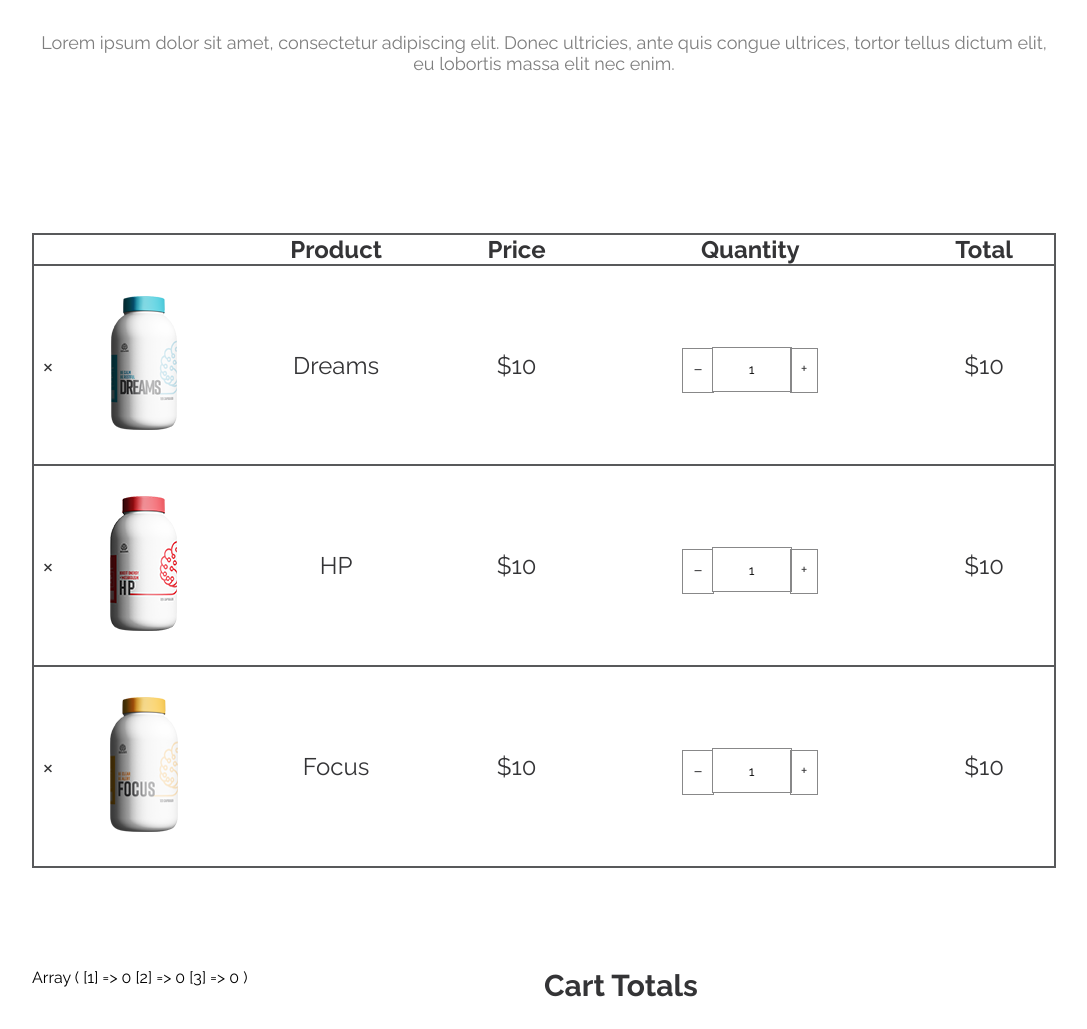
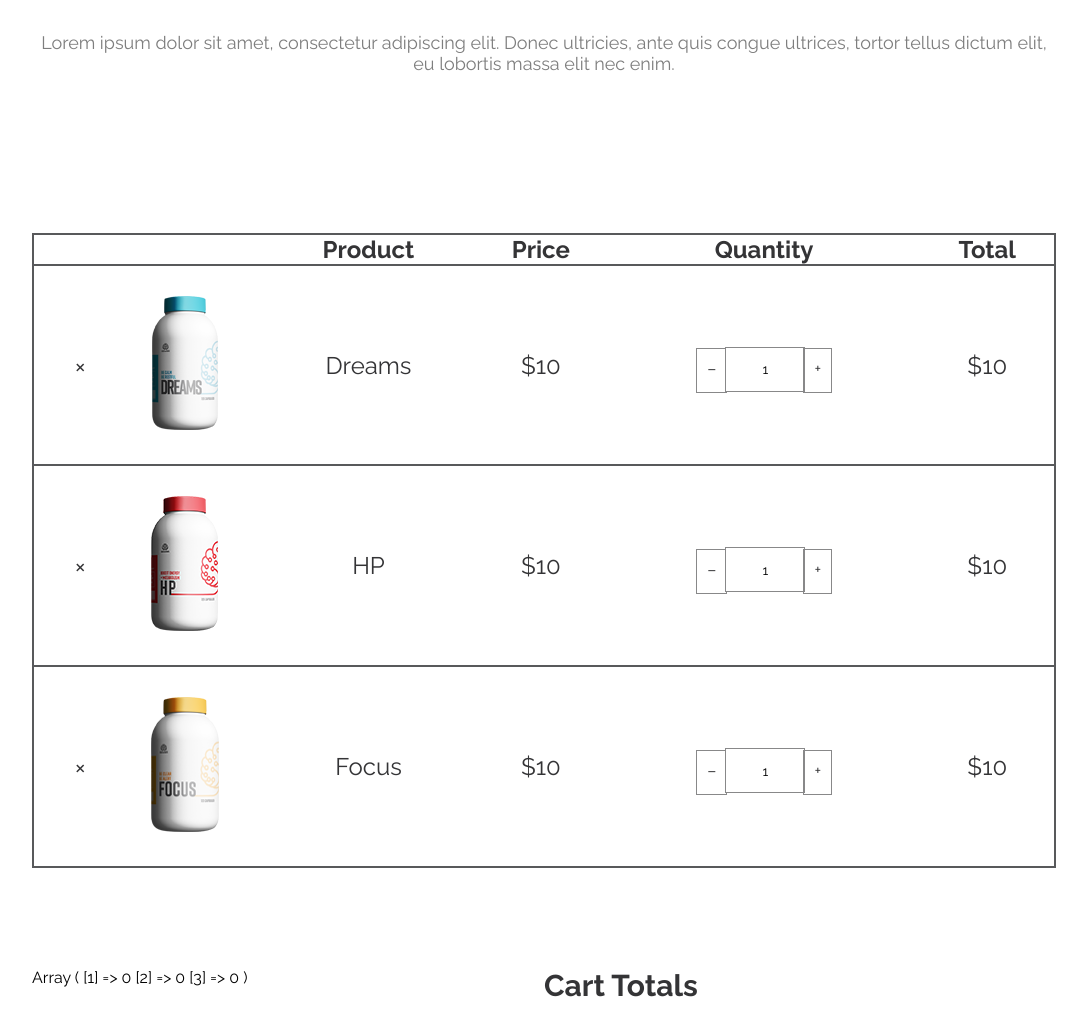
Before and after one commit to Dobrohotova/medhyatrops, a PHP site: page /cart.php in a window 1280 px wide. Shown: the part 447-1476 px from the top of the page, without its empty margins (96-1183 px from the left). Run offline with PHP 8.4, Linux system fonts and the light colour scheme.

Commit message:
x padding added

```diff
--- a/cart.php
+++ b/cart.php
@@ -45,7 +45,7 @@
 				<th>Total</th>
 			</tr>
 			<tr>
-				<td class="texttable">&times</td>
+				<td class="texttable x">&times</td>
 				<td><img src="media/images/dreamssmall.png"></td>
 				<td class="texttable">Dreams</td>
 				<td class="texttable">$10</td>
@@ -61,7 +61,7 @@
 				<td class="texttable">$10</td>
 			</tr>
 			<tr>
-				<td class="texttable">&times</td>
+				<td class="texttable x">&times</td>
 				<td><img src="media/images/hpsmall.png"></td>
 				<td class="texttable">HP</td>
 				<td class="texttable">$10</td>
@@ -77,7 +77,7 @@
 				<td class="texttable">$10</td>
 			</tr>
 			<tr>
-				<td class="texttable">&times</td>
+				<td class="texttable x">&times</td>
 				<td><img src="media/images/focussmall.png"></td>
 				<td class="texttable">Focus</td>
 				<td class="texttable">$10</td>
--- a/styles/cart.css
+++ b/styles/cart.css
@@ -83,6 +83,10 @@
 			font-size: 24px;
 			font-weight: 400;
 			color: #343436;
+		}
+
+		.x {
+			padding-left: 20px;
 		}
 
 		.minus, .plus {
```
